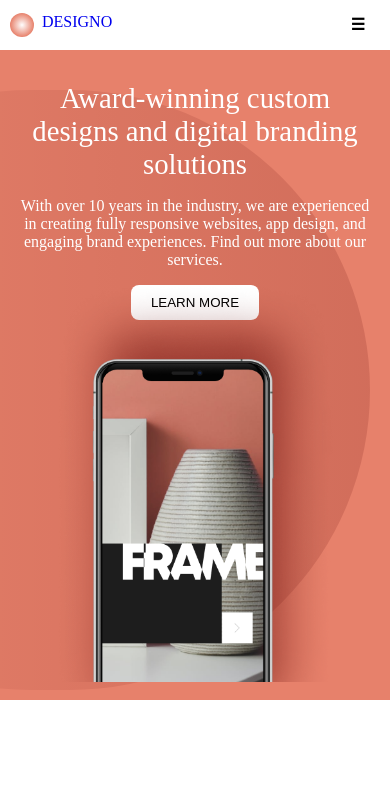
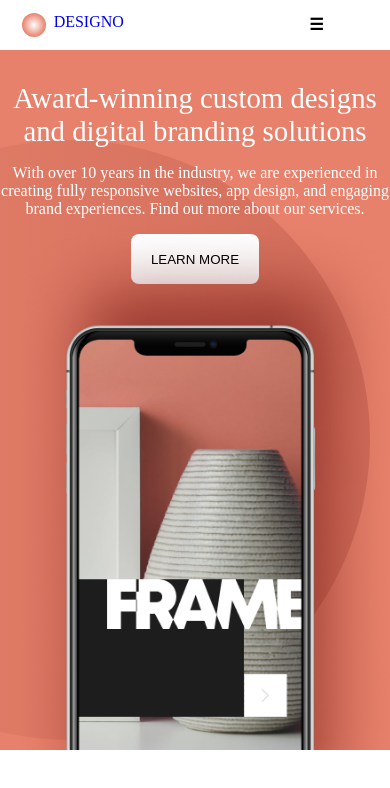
Before and after one commit to Maarcbaz/Multi_Webb, a plain HTML site: page DESIGNO multipage/index.html in a window 390 px wide. Drawn offline with Linux system fonts and the light colour scheme.

Commit message:
mobile view responsive

```diff
--- a/DESIGNO multipage/index.html
+++ b/DESIGNO multipage/index.html
@@ -32,7 +32,7 @@
 
 			<div class="header-hero">
 				<div class="hero-img">
-
+					z
 				</div>
 				<div class="hero-content">
 					<h2>Award-winning custom designs and digital branding solutions</h2>
--- a/DESIGNO multipage/styles.css
+++ b/DESIGNO multipage/styles.css
@@ -87,11 +87,13 @@ nav a:focus {
 /* MEDIA QUERIES */
 /* MOBILE VIEW  */
 
-@media screen and (max-width: 560px) {
+@media screen and (max-width: 480px) {
     .header-hero {
         background: #E7816B;
-        height: 650px;
+        height: 700px;
+        overflow: hidden;
         position: relative;
+       max-width: clamp(300px, 100vw, 480px);
     }
 
     .nav-link {
@@ -99,7 +101,7 @@ nav a:focus {
     }
 
     .logo-img {
-        padding-left: 10px;
+        padding-left: 7%;
     }
 
     nav {
@@ -109,7 +111,7 @@ nav a:focus {
 
     .bar {
         display: block;
-        padding-right: 25px;
+        padding-right: 17%;
         padding-top: 15px;
         color: #000;
         font-weight: 800;
@@ -117,10 +119,9 @@ nav a:focus {
 
     .hero-content {
         text-align: center;
-        margin-top: 2rem;
-        margin: 2rem 1rem;
+        margin: 2rem auto;
         align-items: center;
-        z-index: 100;
+        z-index: 1000;
     }
 
     .hero-content h2 {
@@ -154,15 +155,18 @@ nav a:focus {
         position: absolute;
         right: 20px;
         bottom: 10px;
-        width: 640px;
+        width: 600px;
         height: 600px;
     }
+
     .iphone {
-        position: relative;
-        top: -70px;
-        height: 400px;
-        display: flex;
+        position: absolute;
+        display: flex !important;
         justify-content: center;
+        margin-top: -25%;
         align-items: center;
+        margin-left: -47%;
     }
 }
+
+@media screen and (max-width: 900px) {}
```
